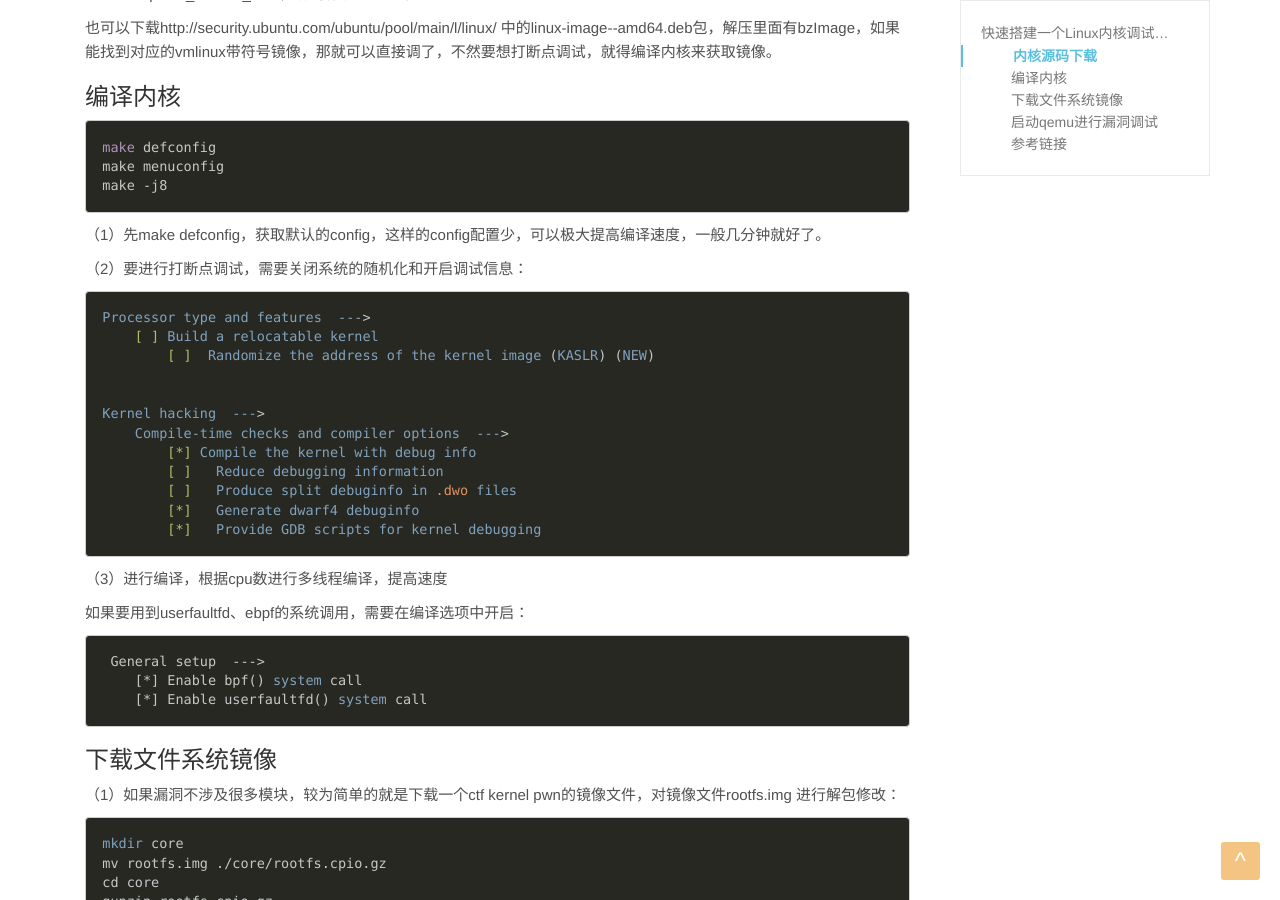
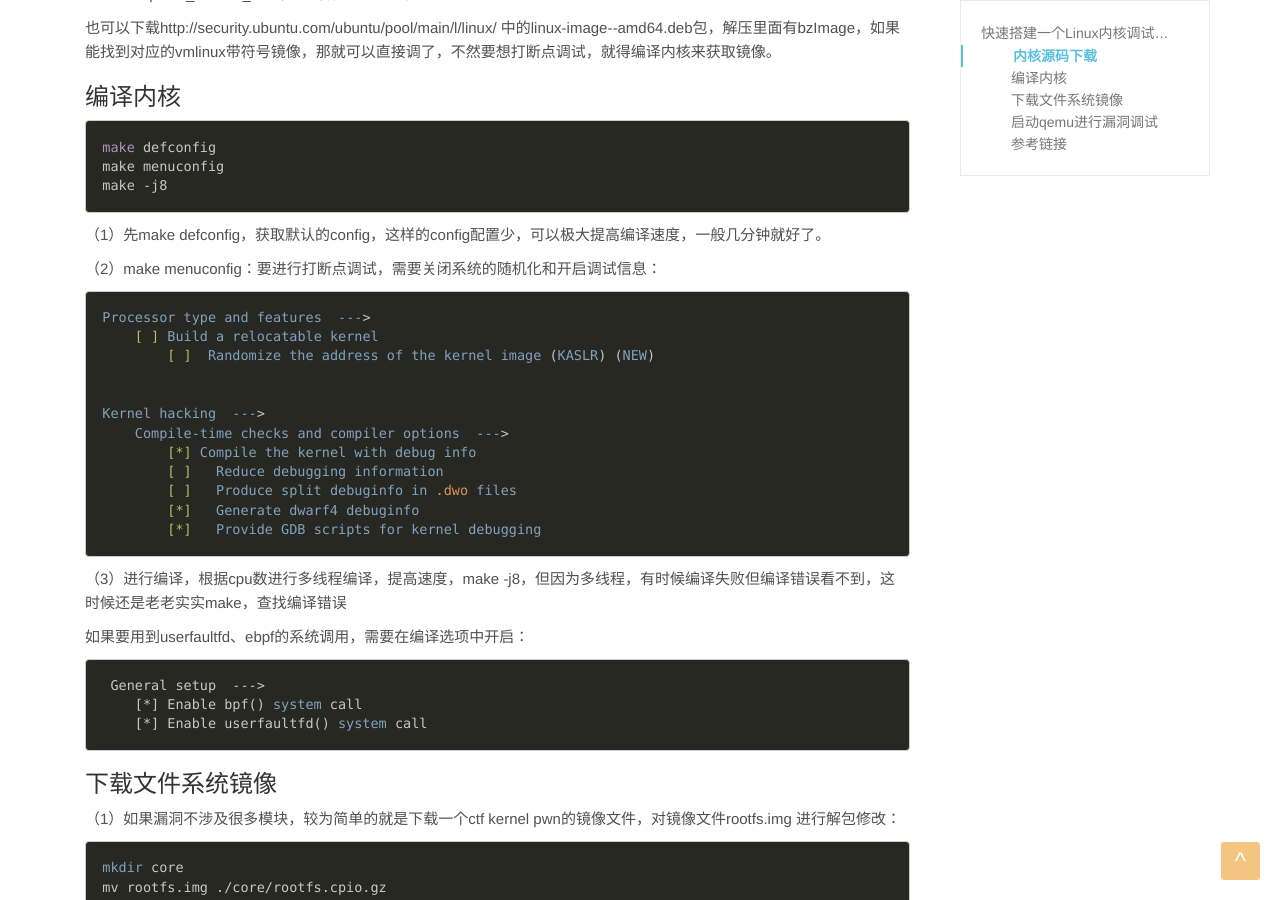
Before and after one commit to De4dCr0w/De4dCr0w.github.io, a Jekyll site: the page built from _posts/2020-05-14-快速搭建一个Linux内核调试环境.md, in a window 1280 px wide and 900 px high, scrolled down 620 px. Built offline with Jekyll 4.4.1, drawn with Linux system fonts in a browser that asks for light colours.

Commit message:
Update 2020-05-14-快速搭建一个Linux内核调试环境.md

````diff
--- a/_posts/2020-05-14-快速搭建一个Linux内核调试环境.md
+++ b/_posts/2020-05-14-快速搭建一个Linux内核调试环境.md
@@ -50,7 +50,7 @@ make -j8
 
 （1）先make defconfig，获取默认的config，这样的config配置少，可以极大提高编译速度，一般几分钟就好了。
 
-（2）要进行打断点调试，需要关闭系统的随机化和开启调试信息：
+（2）make menuconfig：要进行打断点调试，需要关闭系统的随机化和开启调试信息：
 
 ```
 Processor type and features  --->
@@ -67,7 +67,7 @@ Kernel hacking  --->
         [*]   Provide GDB scripts for kernel debugging
 ```
 
-（3）进行编译，根据cpu数进行多线程编译，提高速度
+（3）进行编译，根据cpu数进行多线程编译，提高速度，make -j8，但因为多线程，有时候编译失败但编译错误看不到，这时候还是老老实实make，查找编译错误
 
 如果要用到userfaultfd、ebpf的系统调用，需要在编译选项中开启：
 
````
